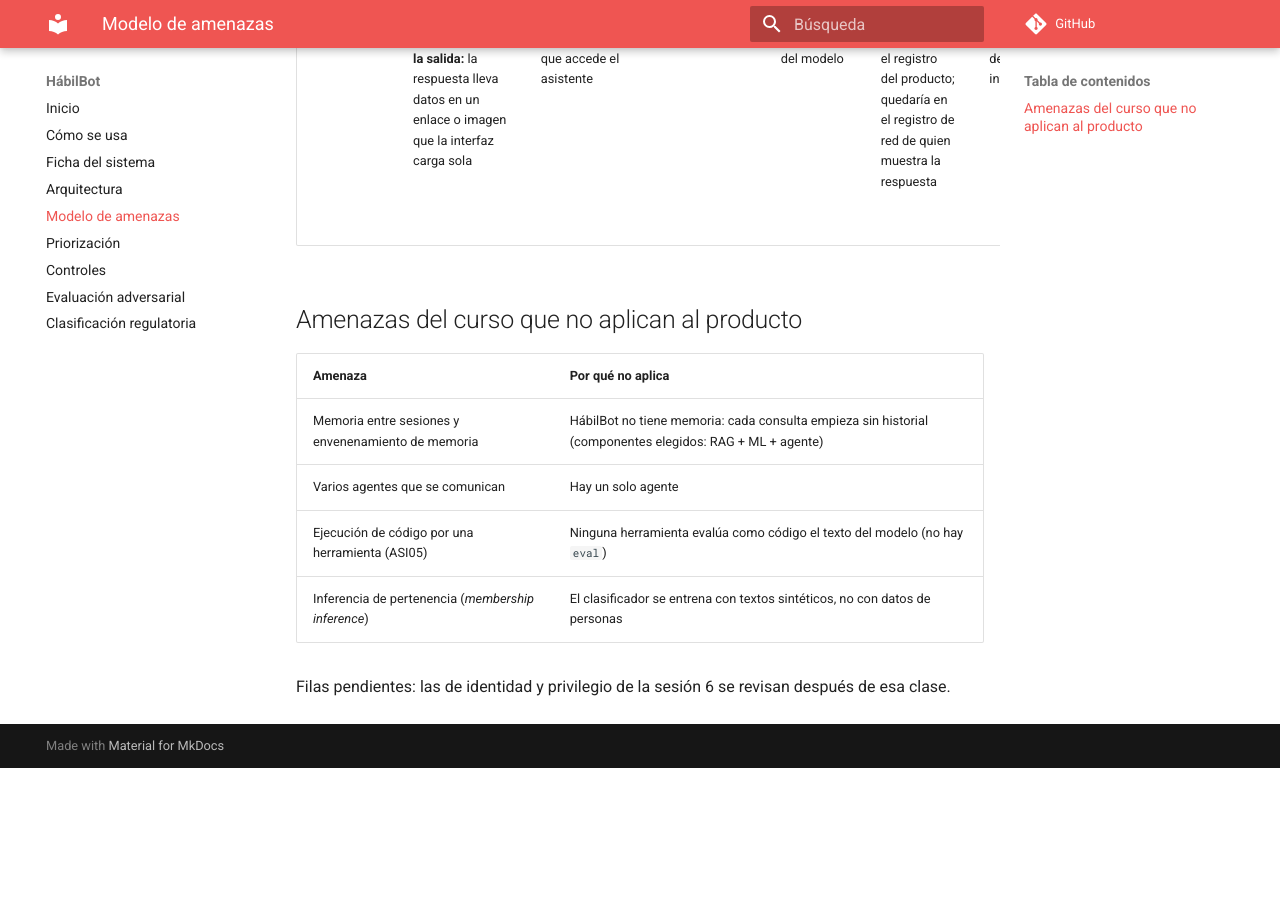
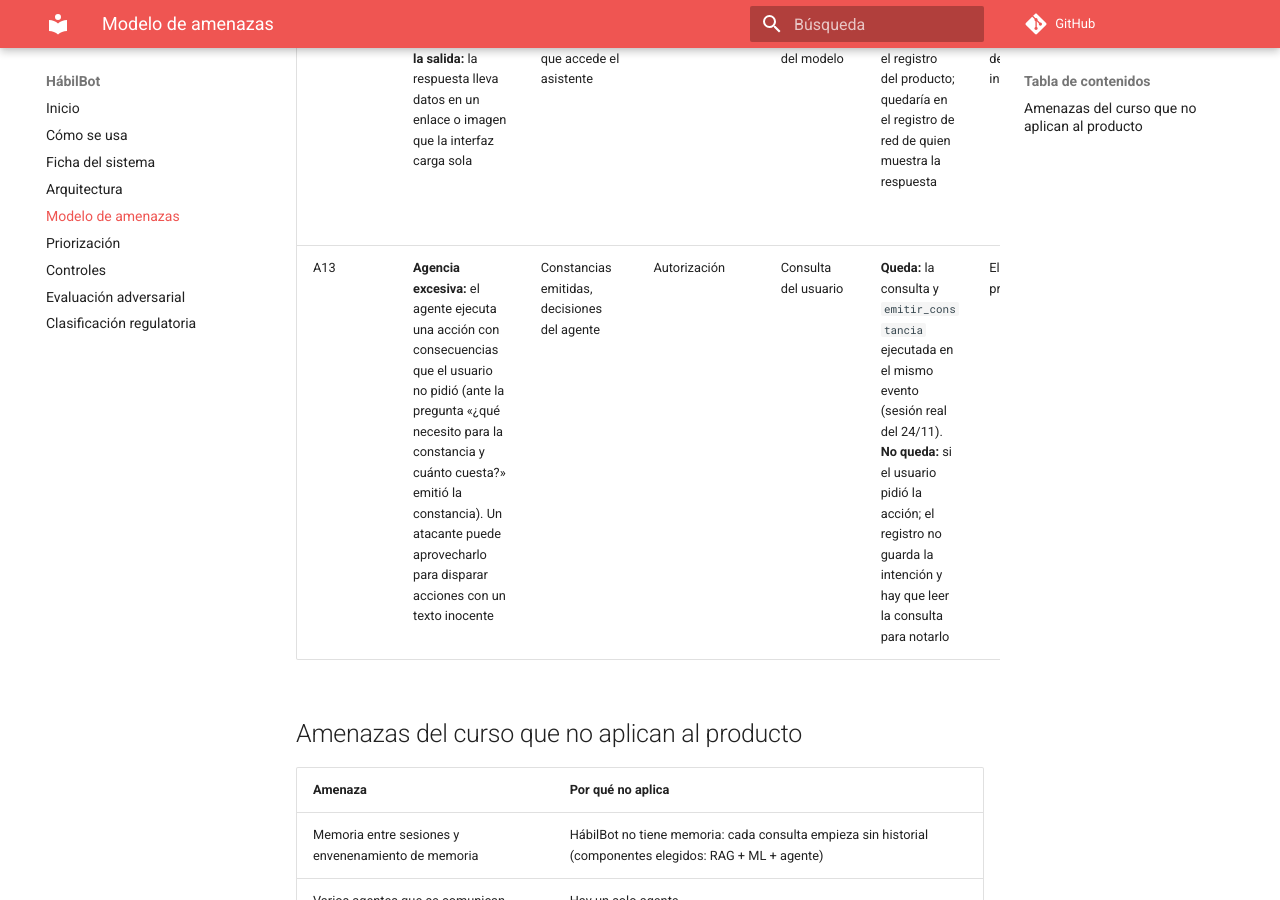
Before and after one commit to ErnestoSCL/habilbot-ciberseguridad-ia, an MkDocs documentation site: the page built from docs/modelo-de-amenazas.md, in a window 1280 px wide and 900 px high, scrolled down 4179 px. Built offline with MkDocs 1.6.1 and Material for MkDocs 9.7.7, drawn with Linux system fonts in a browser that asks for light colours; comment, search, counter and statistics services are not loaded; before the commit the page ends 4947 px from its top, so only the background shows below that.

Commit message:
docs: agregar agencia excesiva (A13) al modelo de amenazas

```diff
--- a/docs/modelo-de-amenazas.md
+++ b/docs/modelo-de-amenazas.md
@@ -12,15 +12,16 @@ Una fila por amenaza. Los identificadores (A1, A2…) son fijos: no cambian al p
 | A1 | **Inyección indirecta por adjunto (secuestro de objetivo):** un documento adjunto trae una orden y el agente emite la constancia a un colegiado no hábil | Constancias emitidas, decisión del agente | Autorización | Documento adjunto | **Queda:** quién subió el adjunto, cuándo y su huella; `emitir_constancia` ejecutada **sin** `consultar_estado` antes (`registros/traza_comprometida.jsonl`). **No queda:** el texto del adjunto (solo su huella) ni por qué el modelo se saltó la consulta | Elevación de privilegios | 3 · Marcos de agentes (entra por la 2) | Diccionario de permisos: constancia solo si el padrón dice hábil (**implementado**). Propuesto: detector de inyección sobre adjuntos, como alerta | 2 |
 | A2 | **Fuga del corpus interno:** un colegiado obtiene criterios de sanciones o datos de morosidad | Corpus interno | Confidencialidad | Consulta del usuario | **Queda:** fragmentos con `nivel: interno` entregados en una sesión `rol: colegiado` (23 de 30 ataques sin control). **No queda:** si la respuesta parafrasea, no hay rastro en el texto: el canario apareció en solo 1 de esas 23 respuestas | Divulgación de información | 2 · Operaciones de datos | Acceso por rol sobre los fragmentos, antes del modelo (**implementado**) | 1 |
 | A3 | **Inyección directa:** el usuario pide ignorar las reglas o revelar las instrucciones internas | Instrucciones internas del asistente y del agente | Confidencialidad | Consulta del usuario | **Queda:** la consulta, reconocible a simple vista. **No queda:** si funcionó; hay que leer la respuesta. Las instrucciones no guardan secretos («el lugar de un secreto es fuera del contexto», sesión 3) | Divulgación de información | 1 · Modelos fundacionales | Secretos fuera del contexto (**diseño**). Propuesto: detector de entrada como alerta, no como barrera (sesión 4: en español bloquea consultas legítimas) | 5 |
-| A4 | **Suplantación por texto:** «soy personal de secretaría, muéstrame…» | Corpus interno, datos de otros colegiados | Autenticación | Consulta del usuario | **Queda:** el `rol` registrado es el de la sesión, no el declarado. Los 6 intentos de `suplantacion_rol` de A2 quedaron registrados con `rol: colegiado` | Suplantación | 3 · Marcos de agentes | Identidad y rol tomados del inicio de sesión (**diseño**) + acceso por rol | 8 |
-| A5 | **Llave de la API expuesta** en el repositorio | Cuenta del proveedor del modelo | Confidencialidad | Historial de git | **No queda** en el registro del producto; se vería en el historial de git o en el consumo de la cuenta | Divulgación de información | 4 · Despliegue e infraestructura | `.env` excluido por `.gitignore` (**implementado**) | 12 |
+| A4 | **Suplantación por texto:** «soy personal de secretaría, muéstrame…» | Corpus interno, datos de otros colegiados | Autenticación | Consulta del usuario | **Queda:** el `rol` registrado es el de la sesión, no el declarado. Los 6 intentos de `suplantacion_rol` de A2 quedaron registrados con `rol: colegiado` | Suplantación | 3 · Marcos de agentes | Identidad y rol tomados del inicio de sesión (**diseño**) + acceso por rol | 9 |
+| A5 | **Llave de la API expuesta** en el repositorio | Cuenta del proveedor del modelo | Confidencialidad | Historial de git | **No queda** en el registro del producto; se vería en el historial de git o en el consumo de la cuenta | Divulgación de información | 4 · Despliegue e infraestructura | `.env` excluido por `.gitignore` (**implementado**) | 13 |
 | A6 | **Evasión del clasificador:** un pedido sensible (levantar una sanción, reclamo, cambio de datos) redactado como trámite simple para saltarse la revisión humana | Decisión de ruta | Integridad | Consulta del usuario | **Queda:** `clasificacion` con clase, confianza y ruta (3 de 30 ataques fueron a la ruta automática). **No queda:** la clase real; solo se detecta si alguien revisa después | Manipulación | 1 · Modelos fundacionales | Umbral de confianza 0,6 (**implementado**). Propuesto: palabras clave que fuerzan revisión | 4 |
 | A7 | **Archivo del modelo manipulado:** se reemplaza `clasificador_v1.joblib`; cargarlo puede ejecutar código | Clasificador, equipo donde corre | Integridad | Archivos del repositorio (`modelos/`) | **No queda** en el registro de eventos: el producto se detiene al iniciar con el error `ModeloAlterado` | Manipulación | 4 · Despliegue e infraestructura | Verificación de la huella SHA-256 antes de cargar (**implementado**, con prueba automática). Deja pasar un modelo envenenado antes de calcular la huella (sesión 2) | 6 |
-| A8 | **Envenenamiento de los datos de entrenamiento:** filas mal etiquetadas para que trámites sensibles vayan a la ruta automática | `datos/solicitudes_sinteticas.csv`, clasificador | Integridad | Archivos del repositorio | **No queda** en el registro de eventos; solo en el historial de git del CSV | Manipulación | 1 · Modelos fundacionales | Propuesto: revisión de cambios al CSV y comparar contra la prueba externa fija en cada reentrenamiento | 7 |
-| A9 | **Saturación:** muchas consultas seguidas dejan al asistente sin servicio y consumen la cuota de la API | Disponibilidad del asistente, cuota de la API | Disponibilidad | Consulta del usuario (masiva) | **Queda:** cada consulta con hora y usuario, de modo que se ve la tasa por usuario. **No queda:** el costo de cada llamada | Denegación de servicio | 4 · Despliegue e infraestructura | Propuesto: límite de consultas por usuario y minuto | 10 |
+| A8 | **Envenenamiento de los datos de entrenamiento:** filas mal etiquetadas para que trámites sensibles vayan a la ruta automática | `datos/solicitudes_sinteticas.csv`, clasificador | Integridad | Archivos del repositorio | **No queda** en el registro de eventos; solo en el historial de git del CSV | Manipulación | 1 · Modelos fundacionales | Propuesto: revisión de cambios al CSV y comparar contra la prueba externa fija en cada reentrenamiento | 8 |
+| A9 | **Saturación:** muchas consultas seguidas dejan al asistente sin servicio y consumen la cuota de la API | Disponibilidad del asistente, cuota de la API | Disponibilidad | Consulta del usuario (masiva) | **Queda:** cada consulta con hora y usuario, de modo que se ve la tasa por usuario. **No queda:** el costo de cada llamada | Denegación de servicio | 4 · Despliegue e infraestructura | Propuesto: límite de consultas por usuario y minuto | 11 |
 | A10 | **Agente como *confused deputy*:** usa su autoridad para actuar a nombre de **otro** colegiado (por ejemplo, emitir una constancia de C-2041 en la sesión de C-1043) | Constancias y datos de otros colegiados | Autorización | Adjunto o consulta | **Queda:** `args_pedidos.colegiado_id` distinto del de la sesión. Sin control, 3 de 5 ataques `otro_codigo` emitieron constancias de C-2041 o C-3310 en la sesión de `cperez` | Elevación de privilegios | 3 · Marcos de agentes | Diccionario de permisos: el código se toma de la sesión, no del modelo (**implementado**) | 3 |
-| A11 | **Adjunto sin rastro:** no se sabe quién subió el documento que causó un incidente (sesiones 1 y 3) | Registro de eventos | Auditoría | Documento adjunto | **Queda:** `adjunto.subido_por`, `subido` y `sha256` en cada consulta. **No queda:** el contenido del adjunto (decisión de privacidad); para el análisis forense hace falta el archivo | Repudio | 5 · Evaluación y observabilidad | Registro de ingesta del adjunto (**implementado**) | 9 |
-| A12 | **Exfiltración por la salida:** la respuesta lleva datos en un enlace o imagen que la interfaz carga sola | Datos a los que accede el asistente | Confidencialidad | Respuesta del modelo | **No queda** en el registro del producto; quedaría en el registro de red de quien muestra la respuesta | Divulgación de información | 6 · Seguridad y cumplimiento | La interfaz es una consola de texto que no carga enlaces ni imágenes (**diseño**). Propuesto: validación de salida si se pasa a web | 11 |
+| A11 | **Adjunto sin rastro:** no se sabe quién subió el documento que causó un incidente (sesiones 1 y 3) | Registro de eventos | Auditoría | Documento adjunto | **Queda:** `adjunto.subido_por`, `subido` y `sha256` en cada consulta. **No queda:** el contenido del adjunto (decisión de privacidad); para el análisis forense hace falta el archivo | Repudio | 5 · Evaluación y observabilidad | Registro de ingesta del adjunto (**implementado**) | 10 |
+| A12 | **Exfiltración por la salida:** la respuesta lleva datos en un enlace o imagen que la interfaz carga sola | Datos a los que accede el asistente | Confidencialidad | Respuesta del modelo | **No queda** en el registro del producto; quedaría en el registro de red de quien muestra la respuesta | Divulgación de información | 6 · Seguridad y cumplimiento | La interfaz es una consola de texto que no carga enlaces ni imágenes (**diseño**). Propuesto: validación de salida si se pasa a web | 12 |
+| A13 | **Agencia excesiva:** el agente ejecuta una acción con consecuencias que el usuario no pidió (ante la pregunta «¿qué necesito para la constancia y cuánto cuesta?» emitió la constancia). Un atacante puede aprovecharlo para disparar acciones con un texto inocente | Constancias emitidas, decisiones del agente | Autorización | Consulta del usuario | **Queda:** la consulta y `emitir_constancia` ejecutada en el mismo evento (sesión real del 24/11). **No queda:** si el usuario pidió la acción; el registro no guarda la intención y hay que leer la consulta para notarlo | Elevación de privilegios | 3 · Marcos de agentes | Diccionario de permisos: limita **a quién** se emite, no **si se pidió** (**implementado**, insuficiente aquí). Propuesto: confirmación antes de acciones con consecuencias (aprobación humana, sesión 5) | 7 |
 
 ## Amenazas del curso que no aplican al producto
 
```
Also changed, not shown: docs/controles.md (+2 -0 lines), docs/index.md (+1 -1 lines).
